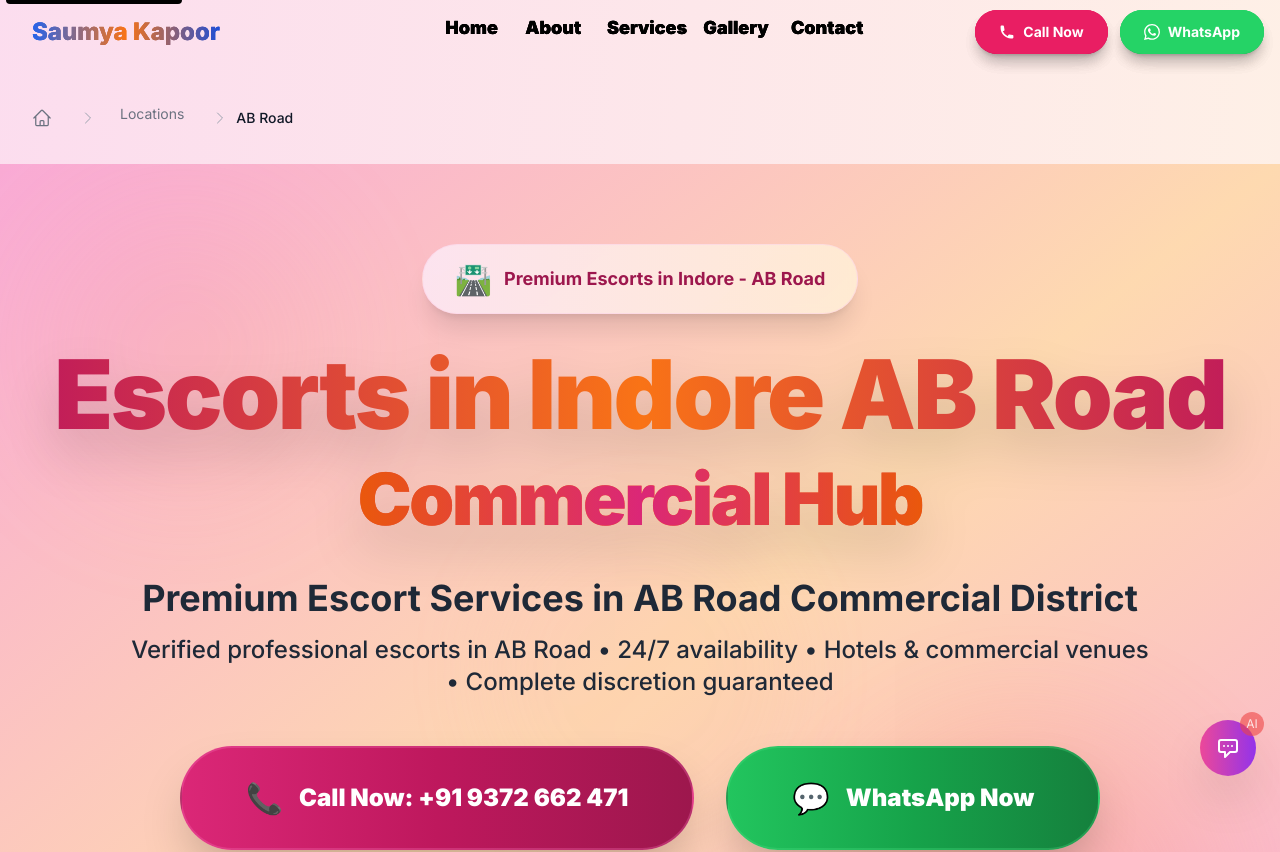
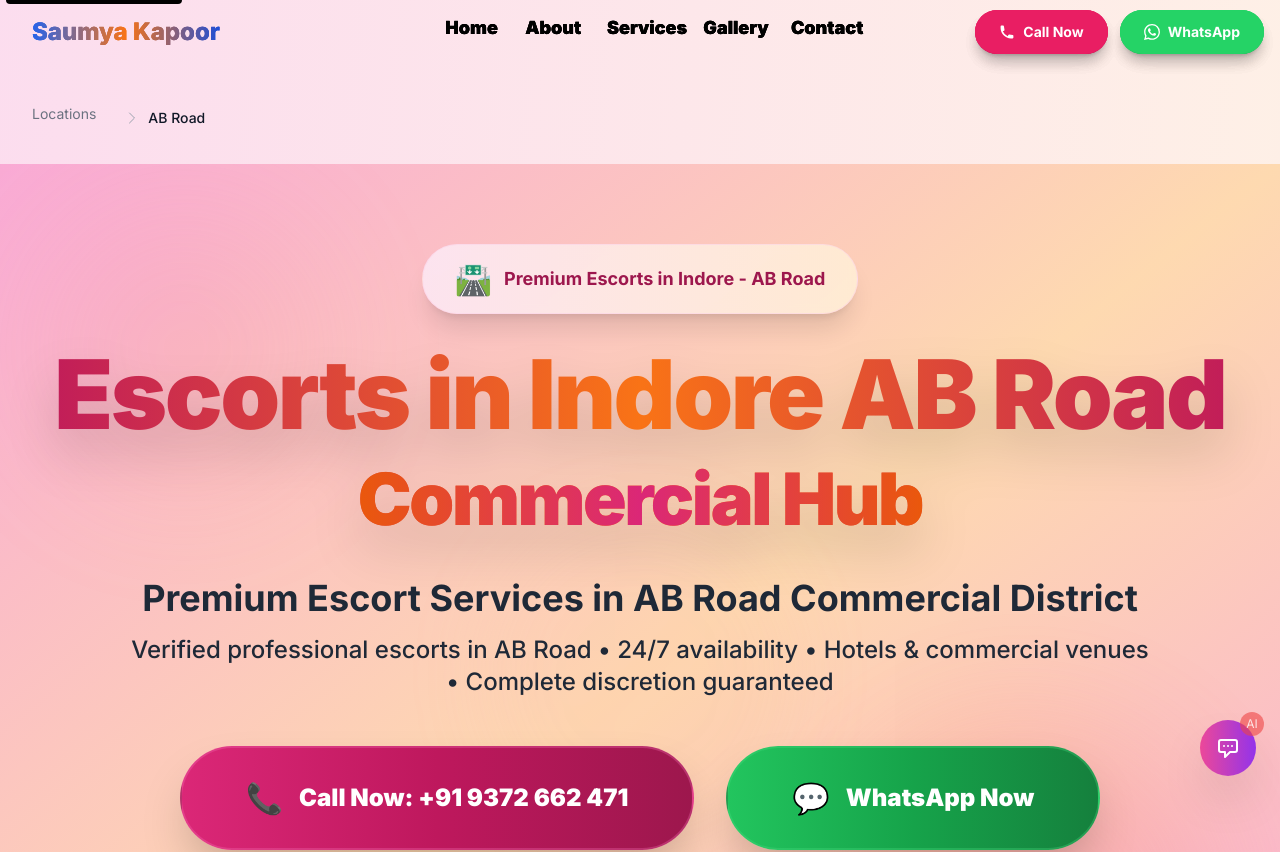
Before and after one commit to rohan-2004-web/indore, a Next.js app: page /locations/ab-road in a window 1280 px wide. Shown: the top 852 px of the page. Built offline with nearby package versions, Linux system fonts and the light colour scheme; a web font is replaced by a local one.

Commit message:
Remove Home icon and text from breadcrumb - Clean logo area, hide breadcrumb on homepage

```diff
--- a/src/components/Breadcrumb.tsx
+++ b/src/components/Breadcrumb.tsx
@@ -13,20 +13,18 @@ interface BreadcrumbProps {
 }
 
 export default function Breadcrumb({ items, className = '' }: BreadcrumbProps) {
+  // Don't show breadcrumb if only showing home
+  if (items.length === 1 && items[0].name === 'Home') {
+    return null
+  }
+
   return (
     <nav className={`flex items-center space-x-1 text-sm text-gray-500 mb-6 ${className}`} aria-label="Breadcrumb">
-      <Link
-        href="/"
-        className="hover:text-pink-600 transition-colors flex items-center"
-        title="Home - Indore Escort Service"
-        aria-label="Home"
-      >
-        <HomeIcon className="w-5 h-5" />
-      </Link>
+      {/* Home icon removed as per user request */}
 
       {items.map((item, index) => (
         <div key={item.name} className="flex items-center">
-          <ChevronRightIcon className="w-4 h-4 mx-2 text-gray-400" />
+          {index > 0 && <ChevronRightIcon className="w-4 h-4 mx-2 text-gray-400" />}
 
           {item.current ? (
             <span
```
